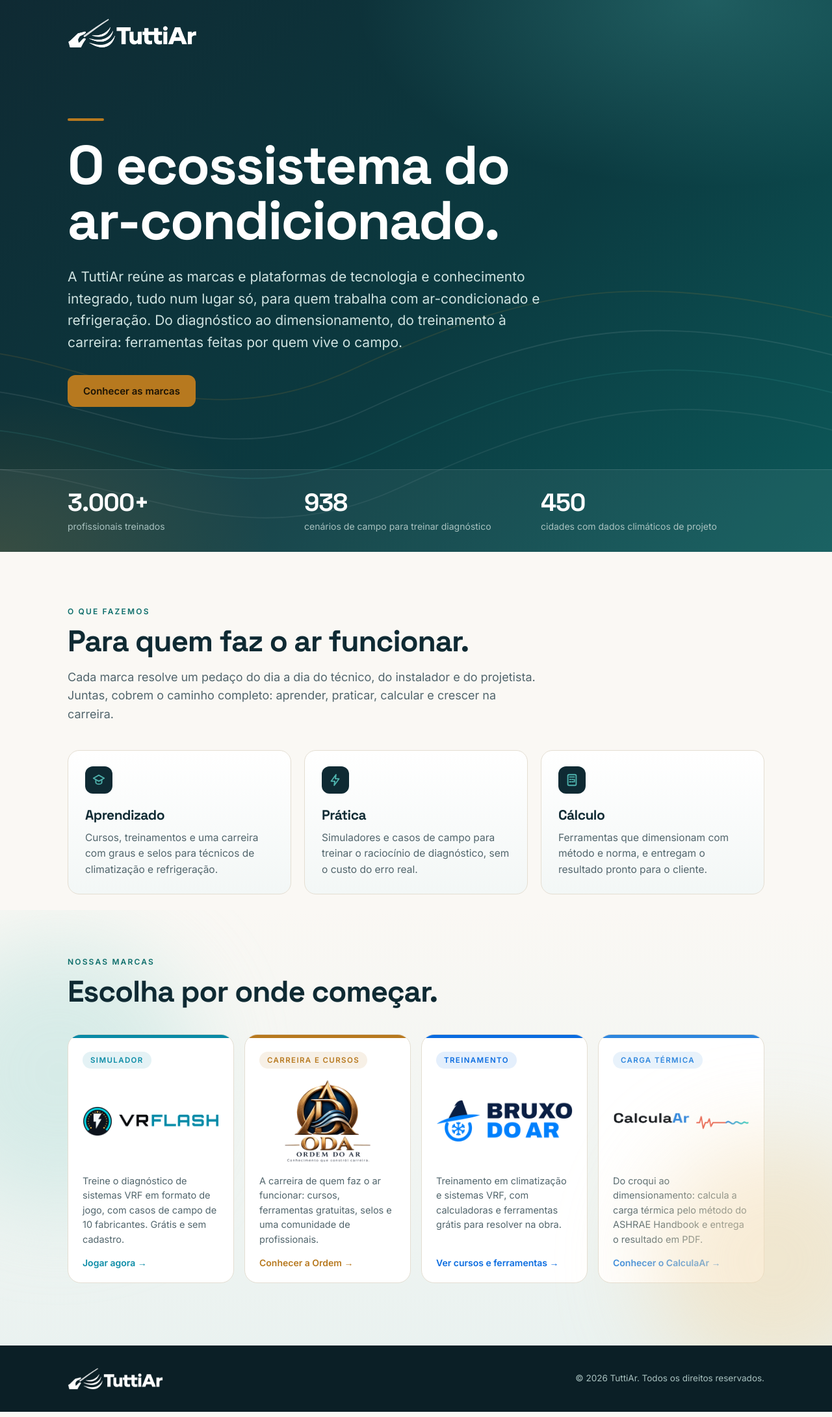
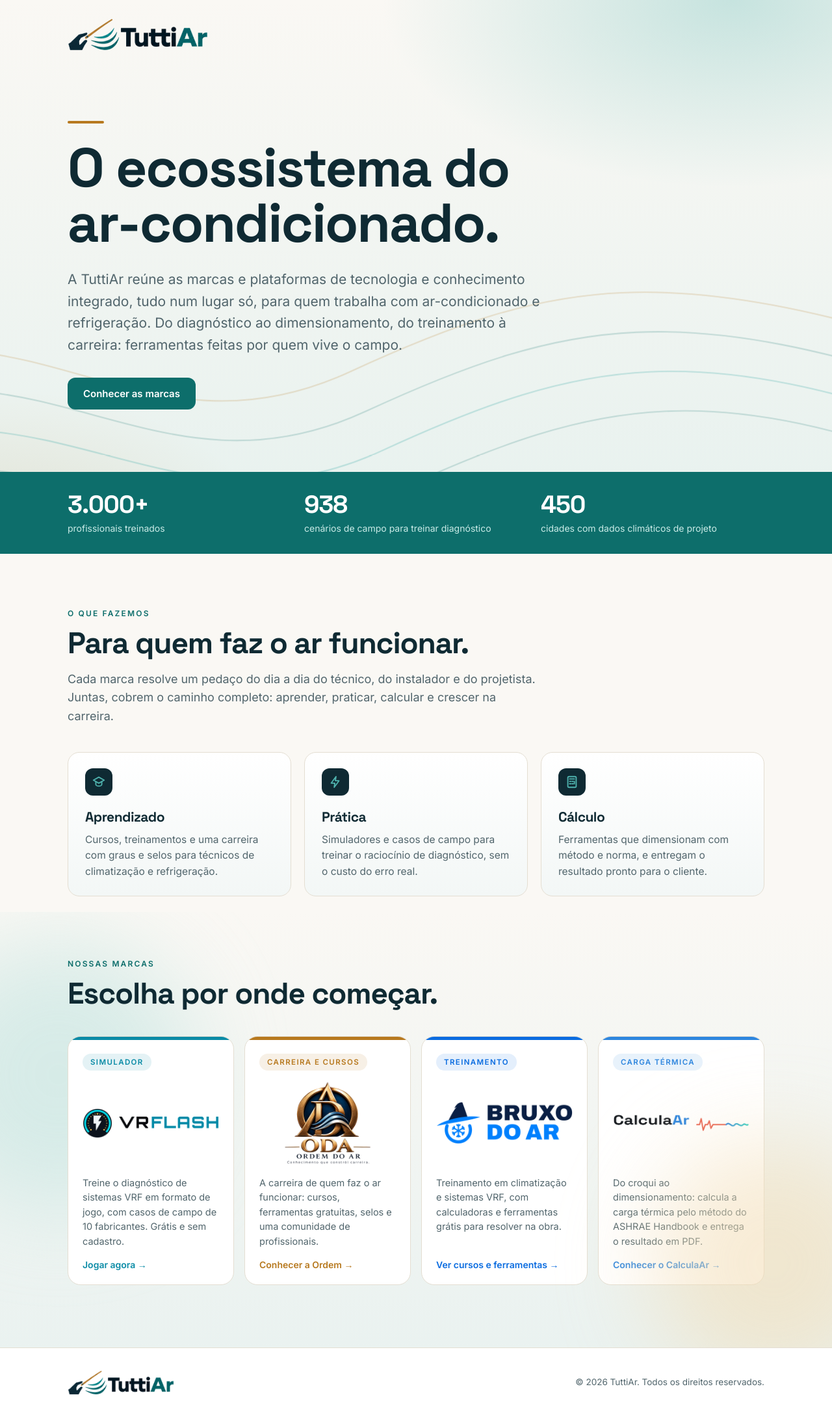
Before and after one commit to coelhofatec/Tuttitutti, a plain HTML site: page index.html in a window 1280 px wide. Shown: the whole page at 65% size. Drawn offline with Linux system fonts and the light colour scheme.

Commit message:
Visual claro com logo colorido (opção 1)

```diff
--- a/index.html
+++ b/index.html
@@ -7,7 +7,7 @@
 <meta name="description" content="Tecnologia e conhecimento para quem trabalha com ar-condicionado e refrigeração. Conheça VRFlash, Ordem do Ar, Bruxo do Ar e CalculaAr.">
 <link rel="canonical" href="https://tuttiar.com.br/">
 <meta name="robots" content="index, follow">
-<meta name="theme-color" content="#0F2A33">
+<meta name="theme-color" content="#FAF8F4">
 <link rel="icon" type="image/png" href="assets/favicon.png">
 <link rel="apple-touch-icon" href="assets/logo-512.png">
 
@@ -60,33 +60,33 @@
   h1,h2,h3{font-family:var(--head);letter-spacing:-.025em;margin:0}
 
   /* ---------- HERO ---------- */
-  .hero{position:relative;overflow:hidden;color:#fff;background:
-      radial-gradient(900px 480px at 85% 0%,rgba(79,179,174,.30),transparent 60%),
-      radial-gradient(700px 420px at 0% 100%,rgba(183,121,31,.18),transparent 60%),
-      linear-gradient(135deg,#0F2A33 0%,#0b3a40 55%,#0D6E6B 130%)}
+  .hero{position:relative;overflow:hidden;color:var(--navy);background:
+      radial-gradient(900px 480px at 88% 0%,rgba(79,179,174,.30),transparent 60%),
+      radial-gradient(700px 420px at 0% 100%,rgba(183,121,31,.14),transparent 60%),
+      linear-gradient(180deg,#FAF8F4 0%,#E6F1EE 100%)}
   .air{position:absolute;inset:0;width:100%;height:100%;pointer-events:none}
-  .air path{fill:none;stroke:#fff;stroke-width:1.5;opacity:.10;stroke-linecap:round}
-  .air path:nth-child(2){opacity:.16;stroke:#4fb3ae}
-  .air path:nth-child(3){opacity:.08}
-  .air path:nth-child(4){opacity:.14;stroke:#d79a3d}
+  .air path{fill:none;stroke:#0D6E6B;stroke-width:1.5;opacity:.22;stroke-linecap:round}
+  .air path:nth-child(2){opacity:.35;stroke:#4fb3ae}
+  .air path:nth-child(3){opacity:.22}
+  .air path:nth-child(4){opacity:.22;stroke:#B7791F}
   .air g{animation:drift 22s ease-in-out infinite alternate}
   @keyframes drift{from{transform:translateX(-30px)}to{transform:translateX(30px)}}
   header{position:relative;padding:28px 0}
   .logo{display:inline-block;line-height:0}
-  .logo img{height:46px;width:auto;display:block}
+  .logo img{height:50px;width:auto;display:block}
   .hero-body{position:relative;padding:72px 0 96px;max-width:760px}
   .rule{height:4px;width:56px;background:var(--brass);border-radius:2px;margin-bottom:26px}
   h1{font-weight:700;line-height:1.02;font-size:clamp(40px,7vw,84px);max-width:15ch}
-  .lead{font-size:clamp(17px,2.2vw,21px);color:#cfe3e1;max-width:56ch;margin:26px 0 0}
-  .btn{display:inline-block;margin-top:34px;background:var(--brass);color:#1b1305;text-decoration:none;font:600 15px var(--body);padding:15px 24px;border-radius:12px;transition:transform .18s,filter .18s}
+  .lead{font-size:clamp(17px,2.2vw,21px);color:var(--muted);max-width:56ch;margin:26px 0 0}
+  .btn{display:inline-block;margin-top:34px;background:var(--teal);color:#fff;text-decoration:none;font:600 15px var(--body);padding:15px 24px;border-radius:12px;transition:transform .18s,filter .18s}
   .btn:hover{transform:translateY(-2px);filter:brightness(1.08)}
-  .btn:focus-visible{outline:2px solid #fff;outline-offset:3px}
+  .btn:focus-visible{outline:2px solid var(--navy);outline-offset:3px}
 
   /* números */
-  .stats{position:relative;background:rgba(255,255,255,.06);border-top:1px solid rgba(255,255,255,.12)}
+  .stats{position:relative;background:var(--teal);color:#fff}
   .stats .wrap{display:grid;grid-template-columns:repeat(3,1fr);gap:20px;padding-top:26px;padding-bottom:26px}
   .stat b{display:block;font:700 clamp(26px,4vw,38px) var(--head);letter-spacing:-.03em}
-  .stat span{color:#a9c2c0;font-size:14px}
+  .stat span{color:#c9ebe7;font-size:14px}
 
   /* ---------- O QUE FAZEMOS ---------- */
   .about{padding:84px 0 24px}
@@ -123,9 +123,9 @@
   .brand:hover .go::after{margin-left:6px}
 
   /* ---------- RODAPÉ ---------- */
-  footer{background:var(--navy2);color:#a9c2c0;font-size:13.5px;padding:34px 0}
+  footer{background:#fff;border-top:1px solid var(--line);color:var(--muted);font-size:13.5px;padding:34px 0}
   footer .wrap{display:flex;justify-content:space-between;align-items:center;gap:16px;flex-wrap:wrap}
-  footer img{height:34px;width:auto;display:block}
+  footer img{height:38px;width:auto;display:block}
 
   @media (max-width:1020px){
     .brands{grid-template-columns:repeat(2,1fr)}
@@ -161,7 +161,7 @@
 
   <div class="wrap">
     <header>
-      <a class="logo" href="./" aria-label="TuttiAr"><img src="assets/logo-horizontal-branco.png" alt="TuttiAr" width="190" height="44"></a>
+      <a class="logo" href="./" aria-label="TuttiAr"><img src="assets/logo-horizontal.png" alt="TuttiAr" width="190" height="44"></a>
     </header>
     <div class="hero-body">
       <div class="rule"></div>
@@ -244,7 +244,7 @@
 
 <footer>
   <div class="wrap">
-    <img src="assets/logo-horizontal-branco.png" alt="TuttiAr" width="150" height="35">
+    <img src="assets/logo-horizontal.png" alt="TuttiAr" width="150" height="35">
     <span>© 2026 TuttiAr. Todos os direitos reservados.</span>
   </div>
 </footer>
```
Also changed, not shown: assets/logo-horizontal.png (added), assets/og-image.png.
